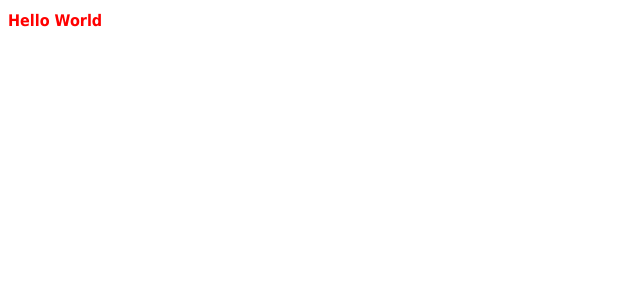
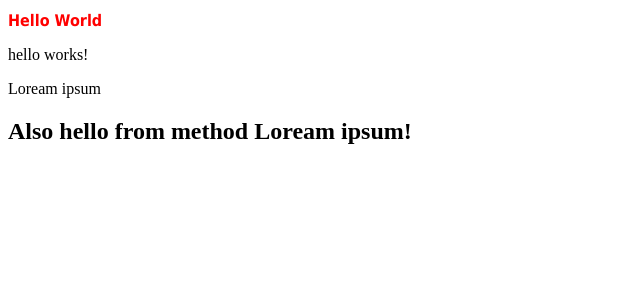
Before and after one commit to hazenite/Angular-course, an Angular app: page / in a window 1280 px wide. Shown: the top 300 px of the page, without its empty margins (0-640 px from the left). Built offline with nearby package versions, Linux system fonts and the light colour scheme.

Commit message:
3# Showing dynaminc variables

```diff
--- a/src/app/app.component.html
+++ b/src/app/app.component.html
@@ -1 +1,2 @@
 <h1>Hello World</h1>
+<app-hello></app-hello>
--- a/src/app/app.component.ts
+++ b/src/app/app.component.ts
@@ -1,11 +1,12 @@
 import { Component } from '@angular/core';
 import { RouterOutlet } from '@angular/router';
+import { HelloComponent } from './hello/hello.component';
 
 @Component({
   selector: 'app-root',
-  imports: [RouterOutlet],
+  imports: [RouterOutlet, HelloComponent],
   templateUrl: './app.component.html',
-  styleUrl: './app.component.scss'
+  styleUrl: './app.component.scss',
 })
 export class AppComponent {
   title = 'agnular-course';
--- a/src/app/hello/hello.component.html
+++ b/src/app/hello/hello.component.html
@@ -1 +1,3 @@
 <p>hello works!</p>
+{{value}}
+<h2> Also hello from method {{getValue()}}!</h2>
--- a/src/app/hello/hello.component.ts
+++ b/src/app/hello/hello.component.ts
@@ -2,10 +2,14 @@ import { Component } from '@angular/core';
 
 @Component({
   selector: 'app-hello',
+  standalone: true,
   imports: [],
   templateUrl: './hello.component.html',
-  styleUrl: './hello.component.scss'
+  styleUrl: './hello.component.scss',
 })
 export class HelloComponent {
-
+  value = 'Loream ipsum';
+  getValue() {
+    return this.value;
+  }
 }
```
